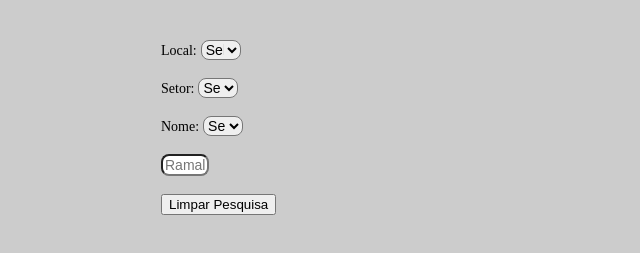
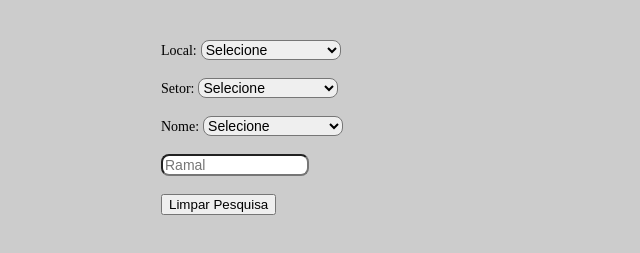
Before and after one commit to Lumoquenco/ramais, a plain HTML site: page index.html in a window 1280 px wide. Shown: the part 61-314 px from the top of the page, without its empty margins (0-640 px from the left). Drawn offline with Linux system fonts and the light colour scheme; no server answers.

Commit message:
Update ramais.css

```diff
--- a/ramais.css
+++ b/ramais.css
@@ -14,13 +14,13 @@ body{
 }
 .form-container input {
 	font-size: 14px;
-	width: 40px;
+	width: 140px;
     border-radius: 8px;
 }
 .form-container select {
 	font-size: 14px;
     border-radius: 8px;
-    width: 40px;
+    width: 140px;
 }
 .form-container label {
 	font-size: 14px;
```
